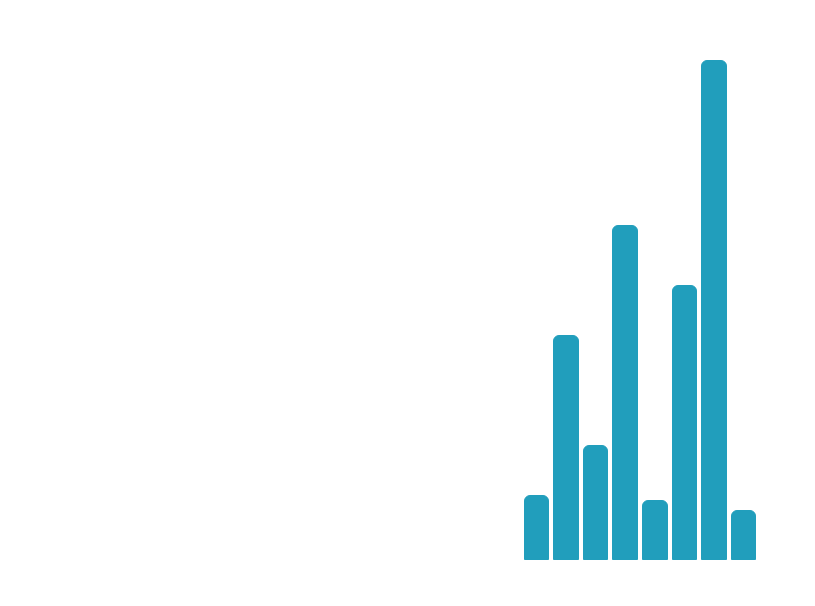
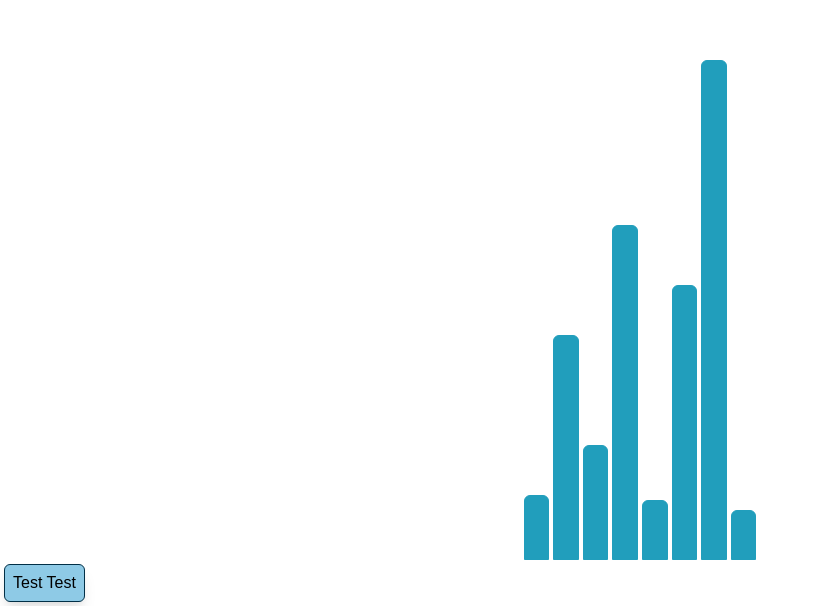
Before and after one commit to KorbenAU/sorting-visualizer-ii, a React (Create React App) app: page / in a window 1280 px wide. Shown: the part 240-846 px from the top of the page, without its empty margins (0-815 px from the left). Before the commit the page ends 800 px from the top, so only its background shows below. Built offline with nearby package versions, Linux system fonts and the light colour scheme.

Commit message:
create Button

```diff
--- a/src/App.js
+++ b/src/App.js
@@ -1,11 +1,15 @@
 import React from 'react';
 import SortingPlayer from './components/SortingPlayer/SortingPlayer';
+import Button from './components/Button';
 
 function App() {
   return (
-    <div className="h-screen w-screen">
-      <SortingPlayer />
-    </div>
+    <>
+      <div className='h-screen w-screen'>
+        <SortingPlayer />
+      </div>
+      <Button>Test Test</Button>
+    </>
   );
 }
 
--- a/src/components/Button.jsx
+++ b/src/components/Button.jsx
@@ -0,0 +1,27 @@
+import React from 'react';
+
+const Button = ({ onClick, children }) => {
+  const btnClasses = [
+    'bg-blue_light',
+    'hover:bg-blue_dark',
+    'focus:outline-none',
+    'focus:ring-2',
+    'focus:ring-purple-600',
+    'focus:ring-opacity-50',
+    'border',
+    'px-2',
+    'py-1.5',
+    'm-1',
+    'rounded-md',
+    'border-black',
+    'shadow-lg',
+  ];
+
+  return (
+    <button className={btnClasses.join(' ')} onClick={onClick}>
+      {children}
+    </button>
+  );
+};
+
+export default Button;
```
